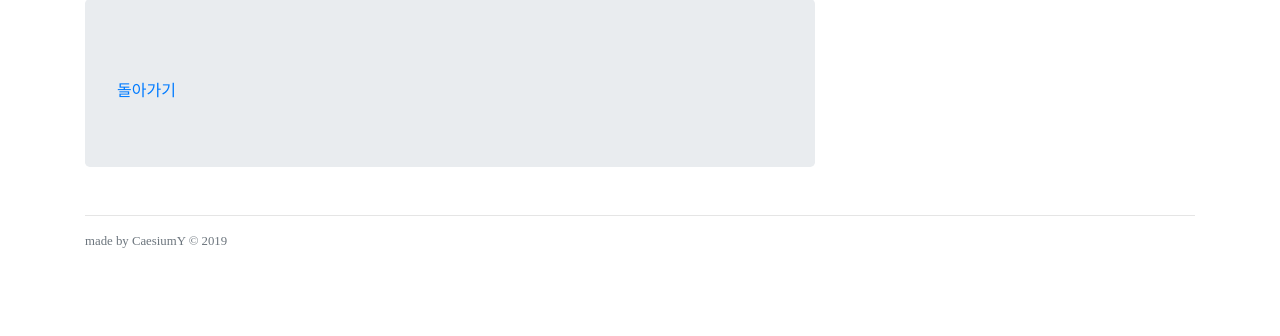
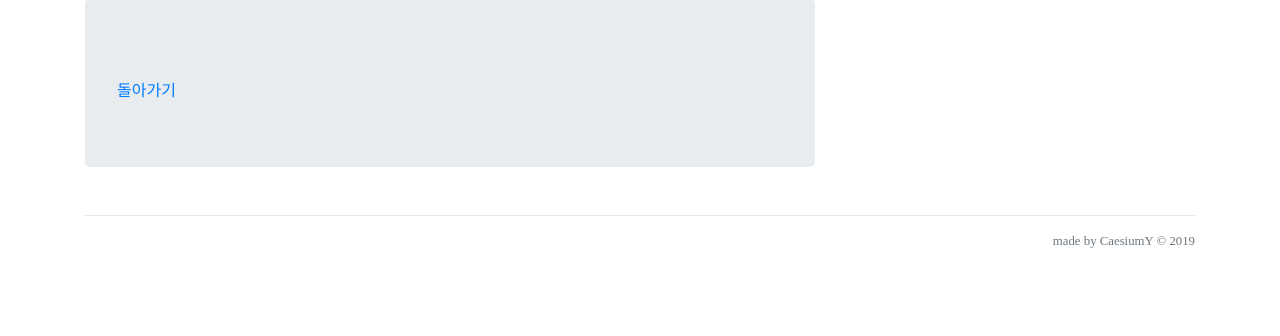
Before and after one commit to CaesiumY/Like-Lion-7th-1st-Semester, a Django app: template secondproject/blog/templates/detail.html in a window 1280 px wide. Shown: the part 135-471 px from the top of the page. Run offline with Django 3.2, Linux system fonts and the light colour scheme; the template is opened without the code that fills it, so the values that code supplies are empty; some libraries are stand-ins or nearby versions; some web fonts are replaced.

Commit message:
feat: Modify footer

```diff
--- a/secondproject/blog/templates/base.html
+++ b/secondproject/blog/templates/base.html
@@ -53,13 +53,13 @@
     </main>
 
     <!-- footer 추가 -->
-    <footer class="container">
+    <footer class="container text-right">
         <hr>
-        <section class="row">
-            <div class="col-12 col-md-3">
+        <div id="footer">
+            <a target="_blank" href="https://github.com/CaesiumY/python-django_with_Likelion/tree/master/secondproject">
                 <small class="d-block mb-3 text-muted">made by CaesiumY © 2019</small>
-            </div>
-        </section>
+            </a>
+        </div>
     </footer>
 
 </body>
```
